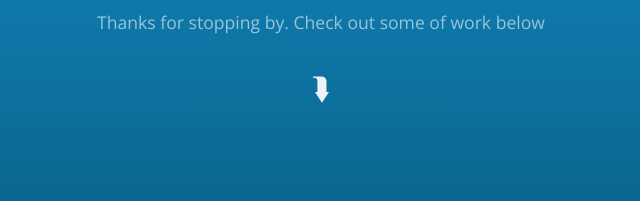
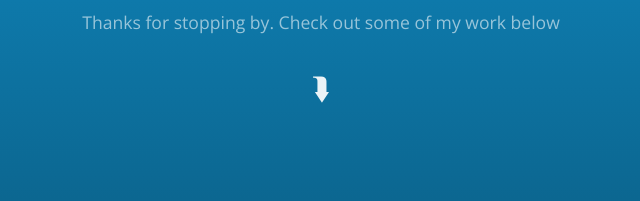
Before and after one commit to tajunk/personal-portfolio, a plain HTML site: page website/index.html in a window 1280 px wide. Shown: the part 452-653 px from the top of the page, 319-959 px from the left. Drawn offline with nearby package versions, Linux system fonts and the light colour scheme.

Commit message:
small fix
typo

```diff
--- a/website/index.html
+++ b/website/index.html
@@ -50,7 +50,7 @@
         <div class="container">
           <h1 class="animated-fadein6" data-text="Welcome">Welcome</h1>
           <p class="animated-fadein10">
-            Thanks for stopping by. Check out some of work below
+            Thanks for stopping by. Check out some of my work below
           </p>
           <a href="#projects" class="scroll-link animated-fadein16 bold-white blink">
             &#11183;
```
